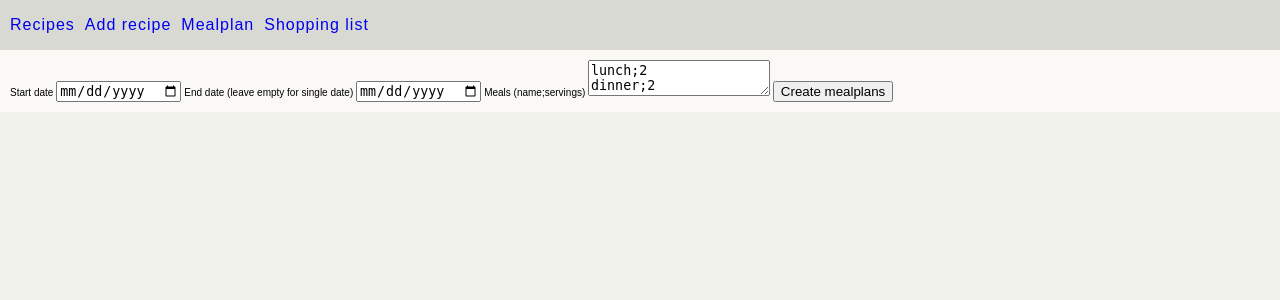
After one commit to SimoHellgren/cookbook, a Flask app: page /add_mealplans in a window 1280 px wide. The commit adds this page. Shown: the top 300 px of the page. Run offline with Flask 2, Linux system fonts and the light colour scheme; data that the repository does not hold is empty.

Commit message:
add mealplans (again)

```diff
--- a/app.py
+++ b/app.py
@@ -1,6 +1,7 @@
 from functools import partial
 import os
-from itertools import chain, groupby
+from itertools import chain, groupby, count
+from datetime import datetime, timedelta
 
 import requests
 
@@ -20,6 +21,17 @@ API_BASE_URL = 'http://localhost:5000/api'
 apirequest = lambda method, endpoint, *args, **kwargs: requests.request(method, API_BASE_URL + endpoint, *args, **kwargs)  # noqa E731
 get = partial(apirequest, 'GET')
 post = partial(apirequest, 'POST')
+
+
+def datetime_range(start: datetime, end: datetime, step=timedelta(days=1)):
+    """like range, but for datetimes and you must always specify both start and end."""
+    deltas = (step * i for i in count(0))
+
+    for delta in deltas:
+        if start + delta >= end:
+            return
+
+        yield start + delta
 
 
 @app.route("/")
@@ -113,6 +125,29 @@ def mealplan():
     return render_template("mealplan.html")
 
 
+@app.route("/add_mealplans", methods=("GET", "POST"))
+def add_mealplans():
+    mps = crud.mealplan.get_all()
+
+    if request.method == "POST":
+        start = request.form['start_date']
+        end = request.form.get('end_date') or start  # default to start date
+
+        start_dt = datetime.strptime(start, "%Y-%m-%d")
+        end_dt = datetime.strptime(end, "%Y-%m-%d")
+
+        meals = [dict(zip(('name', 'servings'), row.split(';'))) for row in request.form['meals'].splitlines()]
+
+        for date in datetime_range(start_dt, end_dt + timedelta(days=1)):
+            for meal in meals:
+                crud.mealplan.create(
+                    date=date.date(),
+                    **meal
+                )
+
+    return render_template('add_mealplans.html', mealplans=mps)
+
+
 @app.route("/shoppinglist", methods=("GET", "POST"))
 def shopping_list():
     # all_recipes = get('/recipes').json()
--- /dev/null
+++ b/frontend/templates/add_mealplans.html
@@ -0,0 +1,23 @@
+{% extends 'base.html' %}
+
+{% block title %}Mealplan{% endblock %}
+
+{% block content%}
+<form method="post">
+    <label>
+        Start date
+        <input type="date" name="start_date">
+    </label>
+    <label>
+        End date (leave empty for single date)
+        <input type="date" name="end_date">
+    </label>
+    <label>
+        Meals (name;servings)
+        <textarea name="meals">lunch;2
+dinner;2</textarea>
+    </label>
+    <button type="submit">Create mealplans</button>
+</form>
+
+{% endblock %}
--- a/frontend/templates/mealplan.html
+++ b/frontend/templates/mealplan.html
@@ -8,6 +8,9 @@
         <input type="date" id="start_date">
         <label for="end_date">End date</label>
         <input type="date" id="end_date">
+        <form action="{{ url_for('add_mealplans') }}">
+            <input type="submit" value="Create more">
+        </form>
     </div>
 
 
```
